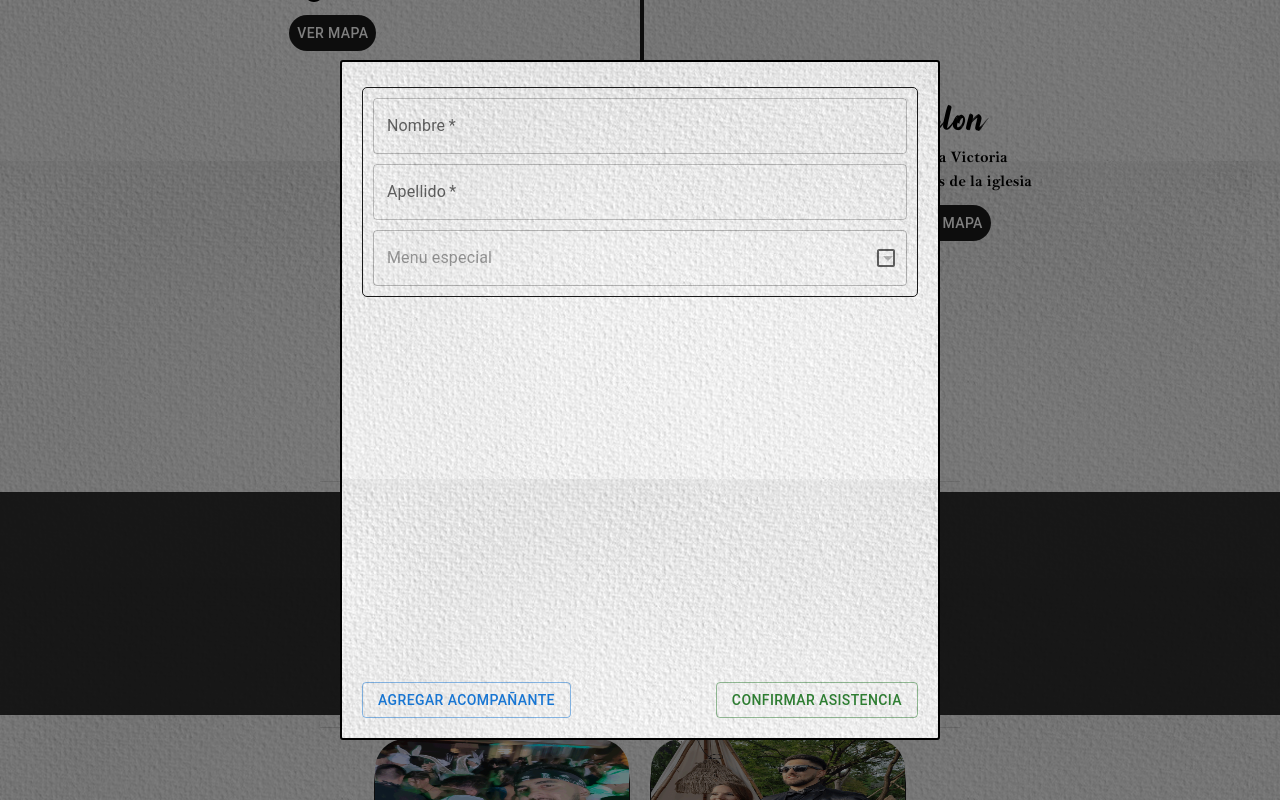
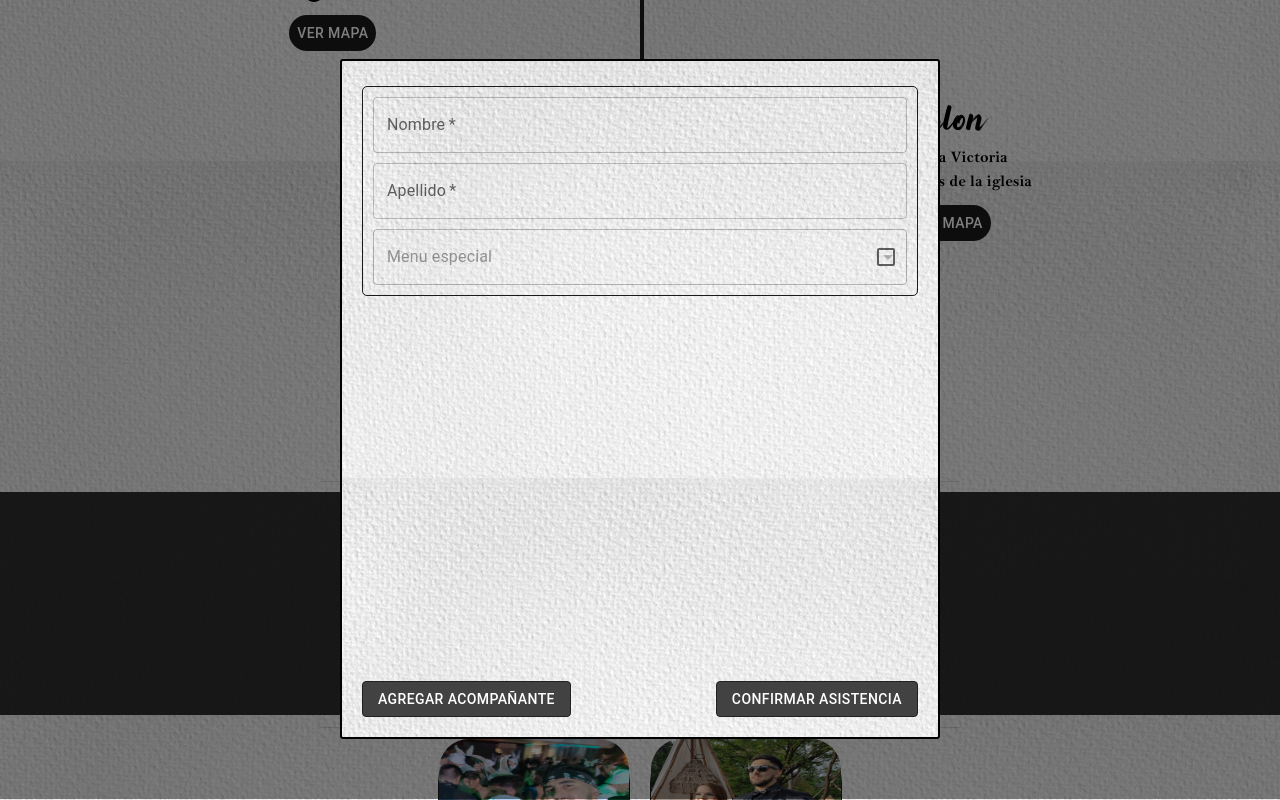
Before and after one commit to Facundo-Lazcano/wedding, a React (Vite) app: page / in a window 1280 px wide. Both pictures are taken after a click on the button "CONFIRMAR ASISTENCIA". Shown: the part 1924-2724 px from the top of the page. Built offline with nearby package versions, Linux system fonts and the light colour scheme.

Commit message:
Final updates

```diff
--- a/src/components/Addresses.jsx
+++ b/src/components/Addresses.jsx
@@ -42,8 +42,13 @@ function useStyles (isMobile) {
     time: {
       display: 'flex',
       justifyContent: 'center',
+      alignItems: 'center',
+      gap: 0,
       fontWeight: 'bold',
-      alignSelf: 'center'
+      alignSelf: 'center',
+      textAlign: 'center',
+      margin: 0,
+      fontSize: '16px'
     },
     mapButton: {
       marginTop: '10px',
@@ -90,7 +95,7 @@ export default function Addresses () {
       <AdressCard
         style={styles.church}
         title='Iglesia'
-        place='Iglesia Nuestra Señora del Carmen.'
+        place='Iglesia Nuestra Señora del Carmen'
         time='16:30'
         mapUrl='https://maps.app.goo.gl/ZAeNKpKsS4teY5mz5'
       />
@@ -151,7 +156,8 @@ function AdressCard ({ title, place, time, mapUrl, style }) {
       <Grid style={styles.place}>{place}</Grid>
       {time ? (
         <Grid style={styles.time}>
-          <AccessTime /> {time}
+          <AccessTime />
+          {time}
         </Grid>
       ) : null}
       {mapUrl ? (
--- a/src/components/Confirmation.jsx
+++ b/src/components/Confirmation.jsx
@@ -8,12 +8,14 @@ import {
   Grid,
   MenuItem,
   Modal,
-  TextField
+  TextField,
+  styled
 } from '@mui/material'
 import useIsMobile from '../hooks/useIsMobile'
 import { useCallback, useState } from 'react'
 import Swal from 'sweetalert2'
 import BackgroundImage from '../assets/background.jpg'
+import { grey } from '@mui/material/colors'
 
 const useStyles = isMobile => ({
   confirmationContainer: {
@@ -74,6 +76,15 @@ const useStyles = isMobile => ({
     color: '#f6f5f1'
   }
 })
+
+const ColorButton = styled(Button)(({ theme }) => ({
+  color: theme.palette.getContrastText(grey[800]),
+  backgroundColor: grey[800],
+  borderColor: grey[900],
+  '&:hover': {
+    backgroundColor: grey[900]
+  }
+}))
 
 export default function Confirmation () {
   const isMobile = useIsMobile()
@@ -207,20 +218,20 @@ function ConfirmationModal () {
             <Grid>{renderInputs()}</Grid>
 
             <Grid style={styles.modalButtons}>
-              <Button
+              <ColorButton
                 variant='outlined'
                 disabled={inputs.length >= 2}
                 onClick={handleAdd}
               >
                 Agregar acompañante
-              </Button>
-              <Button
+              </ColorButton>
+              <ColorButton
                 variant='outlined'
                 color='success'
                 onClick={handleConfirm}
               >
                 Confirmar Asistencia
-              </Button>
+              </ColorButton>
             </Grid>
           </Grid>
         </Fade>
--- a/src/components/Counter.jsx
+++ b/src/components/Counter.jsx
@@ -121,7 +121,7 @@ export default function TimeLeftCounter () {
       </Grid>
       <AddToCalendarButton
         name='Casamiento China y Womo'
-        label='Guardar en el calendario'
+        label='Agenda la fecha'
         buttonStyle='round'
         startDate='2024-03-09'
         startTime='16:30'
--- a/src/components/DressCode.jsx
+++ b/src/components/DressCode.jsx
@@ -33,7 +33,7 @@ const useStyles = isMobile => ({
     display: 'flex',
     flexDirection: 'column',
     textAlign: 'center',
-    width: isMobile ? '40vw' : '20vw',
+    width: isMobile ? '40vw' : '15vw',
     height: '300px'
   }
 })
@@ -44,14 +44,14 @@ export default function DressCode () {
     <Grid style={styles.dressCodeContainer}>
       <Card
         img={musicImg}
-        title='Musica'
-        description='Qué canción no puede faltar en la noche'
+        title='Music'
+        description='Qué canción no puede faltar esa noche'
         modal={<Music />}
       />
       <Card
         img={dressCode}
         title='Dress Code'
-        description='Formal elegante. Evitar blanco y similares'
+        description='Formal elegante. Evitar blanco y similitudes'
       />
     </Grid>
   )
--- a/src/components/Gifts.jsx
+++ b/src/components/Gifts.jsx
@@ -50,7 +50,7 @@ const useStyles = isMobile => ({
     borderRadius: '3px',
     boxShadow: 24,
     padding: '10px',
-    width: isMobile ?? '99%'
+    width: isMobile ? '99%' : '600px'
   },
   info: {
     position: 'absolute',
@@ -69,7 +69,7 @@ const useStyles = isMobile => ({
   },
   plane: {
     position: 'absolute',
-    top: '45%',
+    top: '10%',
     right: isMobile ? '2%' : '27%',
     height: '100px',
     width: '50px',
--- a/src/components/Music.jsx
+++ b/src/components/Music.jsx
@@ -1,9 +1,18 @@
 /* eslint-disable react/prop-types */
-import { Backdrop, Button, Fade, Grid, Modal, TextField } from '@mui/material'
+import {
+  Backdrop,
+  Button,
+  Fade,
+  Grid,
+  Modal,
+  TextField,
+  styled
+} from '@mui/material'
 import useIsMobile from '../hooks/useIsMobile'
 import { useCallback, useMemo, useState } from 'react'
 import Swal from 'sweetalert2'
 import BackgroundImage from '../assets/background.jpg'
+import { grey } from '@mui/material/colors'
 
 const useStyles = isMobile => ({
   musicContainer: {
@@ -65,6 +74,15 @@ const useStyles = isMobile => ({
     marginTop: '5px'
   }
 })
+
+const ColorButton = styled(Button)(({ theme }) => ({
+  color: theme.palette.getContrastText(grey[800]),
+  backgroundColor: grey[800],
+  borderColor: grey[900],
+  '&:hover': {
+    backgroundColor: grey[900]
+  }
+}))
 
 export default function Music () {
   return <MusicModal />
@@ -155,13 +173,9 @@ function MusicModal () {
               )
             })}
             <Grid style={styles.modalButtons}>
-              <Button
-                color='warning'
-                variant='outlined'
-                onClick={handleConfirm}
-              >
+              <ColorButton variant='outlined' onClick={handleConfirm}>
                 Sugerir canción
-              </Button>
+              </ColorButton>
             </Grid>
           </Grid>
         </Fade>
--- a/src/components/Title.jsx
+++ b/src/components/Title.jsx
@@ -56,9 +56,7 @@ export default function Title () {
           Facundo
         </Typography>
       </Grid>
-      <Grid style={styles.text}>
-        Despues de tanto tiempo hemos decidido que ... NOS CASAMOS!
-      </Grid>
+      <Grid style={styles.text}>¡¡¡NOS CASAMOS!!!</Grid>
     </Grid>
   )
 }
```
